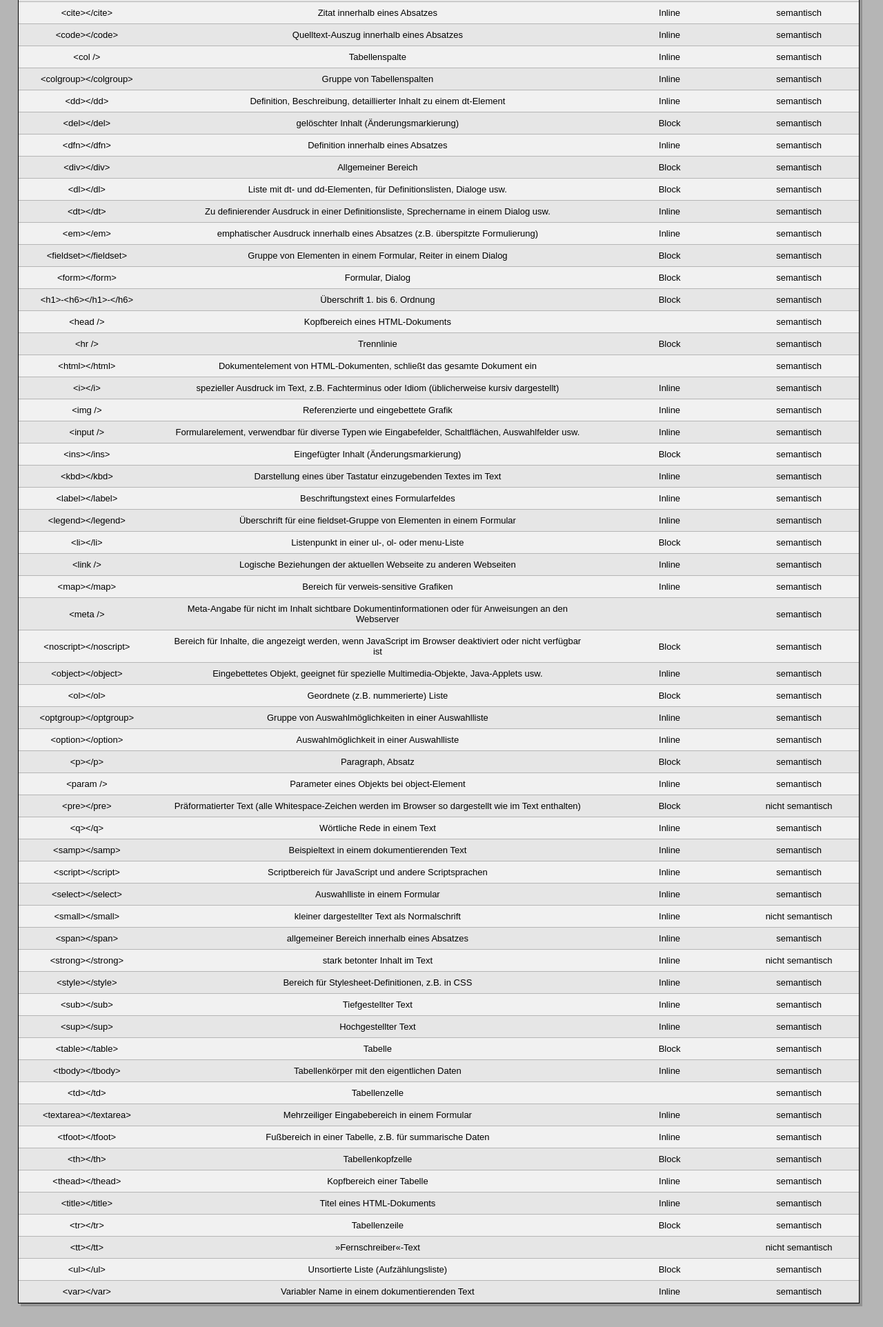
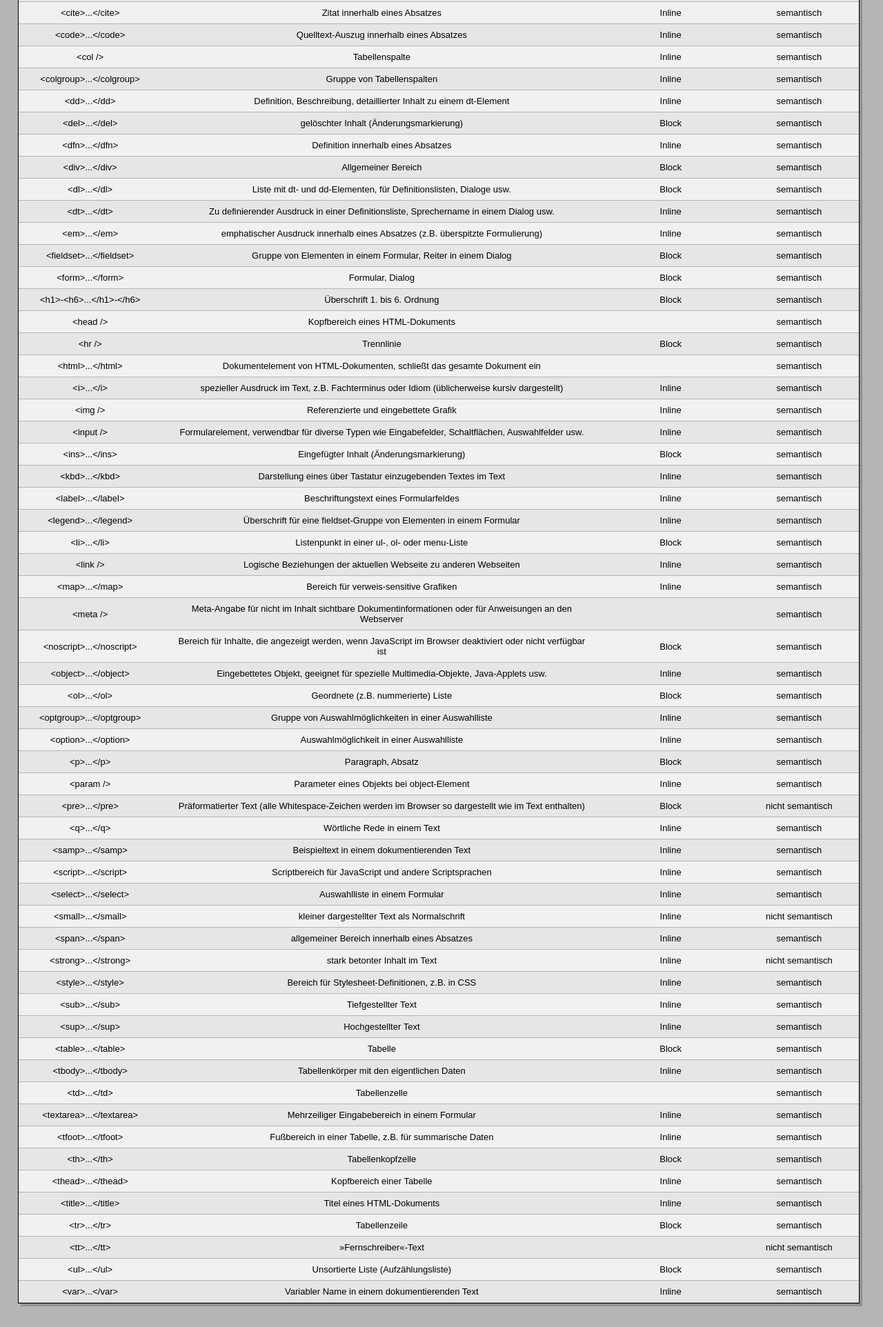
Before and after one commit to behoenig/hausaufgabe01, a plain HTML site: page index.html in a window 1280 px wide. Shown: the part 771-2695 px from the top of the page at 69% size. Drawn offline with Linux system fonts and the light colour scheme.

Commit message:
Hausaufgabe fertig

```diff
--- a/index.html
+++ b/index.html
@@ -35,26 +35,26 @@
    	</thead>
    	<tbody>
    		<tr>
-   			<td>&lt;a&gt;&lt;/a&gt;</td>
+   			<td>&lt;a&gt;...&lt;/a&gt;</td>
    			<td>Verweis (Hyperlink) und Anker für Verweise</td>
    			<td>Inline</td>
    			<td>semantisch</td>
    		</tr>
    		<tr class="alt">
-   			<td>&lt;abbr&gt;&lt;/abbr&gt;</td>
+   			<td>&lt;abbr&gt;...&lt;/abbr&gt;</td>
 
    			<td>Abkürzung</td>
    			<td>Inline</td>
    			<td>semantisch</td>
    		</tr>
    		<tr>
-   			<td>&lt;acronym&gt;&lt;/acronym&gt;</td>
+   			<td>&lt;acronym&gt;...&lt;/acronym&gt;</td>
    			<td>Akronym</td>
    			<td>     </td>
    			<td>semantisch</td>
    		</tr>
    		<tr class="alt">
-   			<td>&lt;address&gt;&lt;/address&gt;</td>
+   			<td>&lt;address&gt;...&lt;/address&gt;</td>
    			<td>Kontaktangabe zum Autor eines Inhalts (Credits)</td>
    			<td>Block</td>
    			<td>semantisch</td>
@@ -66,37 +66,37 @@
    			<td>semantisch</td>
    		</tr>
    		<tr class="alt">
-   			<td>&lt;b&gt;&lt;/b&gt;</td>
+   			<td>&lt;b&gt;...&lt;/b&gt;</td>
    			<td>Stilistische Hervorhebung im Text (üblicherweise fett dargestellt)</td>
    			<td>Inline</td>
    			<td>nicht semantisch;</td>
    		</tr>
    		<tr>
-   			<td>&lt;base&gt;&lt;/base&gt;</td>
+   			<td>&lt;base&gt;...&lt;/base&gt;</td>
    			<td>Basis-URL für Referenzen</td>
    			<td></td>
    			<td>semantisch</td>
    		</tr>
    		<tr class="alt">
-   			<td>&lt;bdo&gt;&lt;/bdo&gt;</td>
+   			<td>&lt;bdo&gt;...&lt;/bdo&gt;</td>
    			<td>Richtungsänderung bei bidirektionalem Text</td>
    			<td>Inline</td>
    			<td>semantisch</td>
    		</tr>
    		<tr>
-   			<td>&lt;big&gt;&lt;/big&gt;</td>
+   			<td>&lt;big&gt;...&lt;/big&gt;</td>
    			<td>Großschrift</td>
    			<td></td>
    			<td>nicht semantisch</td>
    		</tr>
    		<tr class="alt">
-   			<td>&lt;blockquote&gt;&lt;/blockquote&gt;</td>
+   			<td>&lt;blockquote&gt;...&lt;/blockquote&gt;</td>
    			<td>Zitat in Form eines eigenen Textabsatzes</td>
    			<td>Block</td>
    			<td>semantisch</td>
    		</tr>
    		<tr>
-   			<td>&lt;body&gt;&lt;/body&gt;</td>
+   			<td>&lt;body&gt;...&lt;/body&gt;</td>
    			<td>Inhaltsbereich eines HTML-Dokuments</td>
    			<td>Inline</td>
    			<td>semantisch</td>
@@ -108,25 +108,25 @@
    			<td>semantisch</td>
    		</tr>
    		<tr>
-   			<td>&lt;button&gt;&lt;/button&gt;</td>
+   			<td>&lt;button&gt;...&lt;/button&gt;</td>
    			<td>Schaltfläche in einem Formular</td>
    			<td>Inline</td>
    			<td>semantisch</td>
    		</tr>
    		<tr class="alt">
-   			<td>&lt;caption&gt;&lt;caption&gt;</td>
+   			<td>&lt;caption&gt;...&lt;caption&gt;</td>
    			<td>Tabellenüberschrift / -unterschrift</td>
    			<td>Inline</td>
    			<td>semantisch</td>
    		</tr>
    		<tr>
-   			<td>&lt;cite&gt;&lt;/cite&gt;</td>
+   			<td>&lt;cite&gt;...&lt;/cite&gt;</td>
    			<td>Zitat innerhalb eines Absatzes</td>
    			<td>Inline</td>
    			<td>semantisch</td>
    		</tr>
    		<tr class="alt">
-   			<td>&lt;code&gt;&lt;/code&gt;</td>
+   			<td>&lt;code&gt;...&lt;/code&gt;</td>
    			<td>Quelltext-Auszug innerhalb eines Absatzes</td>
    			<td>Inline</td>
    			<td>semantisch</td>
@@ -138,67 +138,67 @@
    			<td>semantisch</td>
    		</tr>
    		<tr class="alt">
-   			<td>&lt;colgroup&gt;&lt;/colgroup&gt;</td>
+   			<td>&lt;colgroup&gt;...&lt;/colgroup&gt;</td>
    			<td>Gruppe von Tabellenspalten</td>
    			<td>Inline</td>
    			<td>semantisch</td>
    		</tr>
    		<tr>
-   			<td>&lt;dd&gt;&lt;/dd&gt;</td>
+   			<td>&lt;dd&gt;...&lt;/dd&gt;</td>
    			<td>Definition, Beschreibung, detaillierter Inhalt zu einem dt-Element</td>
    			<td>Inline</td>
    			<td>semantisch</td>
    		</tr>
    		<tr class="alt">
-   			<td>&lt;del&gt;&lt;/del&gt;</td>
+   			<td>&lt;del&gt;...&lt;/del&gt;</td>
    			<td>gelöschter Inhalt (Änderungsmarkierung)</td>
    			<td>Block</td>
    			<td>semantisch</td>
    		</tr>
    		<tr>
-   			<td>&lt;dfn&gt;&lt;/dfn&gt;</td>
+   			<td>&lt;dfn&gt;...&lt;/dfn&gt;</td>
    			<td>Definition innerhalb eines Absatzes</td>
    			<td>Inline</td>
    			<td>semantisch</td>
    		</tr>
    		<tr class="alt">
-   			<td>&lt;div&gt;&lt;/div&gt;</td>
+   			<td>&lt;div&gt;...&lt;/div&gt;</td>
    			<td>Allgemeiner Bereich</td>
    			<td>Block</td>
    			<td>semantisch</td>
    		</tr>
    		<tr>
-   			<td>&lt;dl&gt;&lt;/dl&gt;</td>
+   			<td>&lt;dl&gt;...&lt;/dl&gt;</td>
    			<td>Liste mit dt- und dd-Elementen, für Definitionslisten, Dialoge usw.</td>
    			<td>Block</td>
    			<td>semantisch</td>
    		</tr>
    		<tr class="alt">
-   			<td>&lt;dt&gt;&lt;/dt&gt;</td>
+   			<td>&lt;dt&gt;...&lt;/dt&gt;</td>
    			<td>Zu definierender Ausdruck in einer Definitionsliste, Sprechername in einem Dialog usw.</td>
    			<td>Inline</td>
    			<td>semantisch</td>
    		</tr>
    		<tr>
-   			<td>&lt;em&gt;&lt;/em&gt;</td>
+   			<td>&lt;em&gt;...&lt;/em&gt;</td>
    			<td>emphatischer Ausdruck innerhalb eines Absatzes (z.B. überspitzte Formulierung)</td>
    			<td>Inline</td>
    			<td>semantisch</td>
    		</tr>
    		<tr class="alt">
-   			<td>&lt;fieldset&gt;&lt;/fieldset&gt;</td>
+   			<td>&lt;fieldset&gt;...&lt;/fieldset&gt;</td>
    			<td>Gruppe von Elementen in einem Formular, Reiter in einem Dialog</td>
    			<td>Block</td>
    			<td>semantisch</td>
    		</tr>
    		<tr>
-   			<td>&lt;form&gt;&lt;/form&gt;</td>
+   			<td>&lt;form&gt;...&lt;/form&gt;</td>
    			<td>Formular, Dialog</td>
    			<td>Block</td>
    			<td>semantisch</td>
    		</tr>
    		<tr class="alt">
-   			<td>&lt;h1&gt;-&lt;h6&gt;&lt;/h1&gt;-&lt;/h6&gt;</td>
+   			<td>&lt;h1&gt;-&lt;h6&gt;...&lt;/h1&gt;-&lt;/h6&gt;</td>
    			<td>Überschrift 1. bis 6. Ordnung</td>
    			<td>Block</td>
    			<td>semantisch</td>
@@ -216,13 +216,13 @@
    			<td>semantisch</td>
    		</tr>
    		<tr>
-   			<td>&lt;html&gt;&lt;/html&gt;</td>
+   			<td>&lt;html&gt;...&lt;/html&gt;</td>
    			<td>Dokumentelement von HTML-Dokumenten, schließt das gesamte Dokument ein</td>
    			<td></td>
    			<td>semantisch</td>
    		</tr>
    		<tr class="alt">
-   			<td>&lt;i&gt;&lt;/i&gt;</td>
+   			<td>&lt;i&gt;...&lt;/i&gt;</td>
    			<td>spezieller Ausdruck im Text, z.B. Fachterminus oder Idiom (üblicherweise kursiv dargestellt)</td>
    			<td>Inline</td>
    			<td>semantisch</td>
@@ -240,31 +240,31 @@
    			<td>semantisch</td>
    		</tr>
    		<tr>
-   			<td>&lt;ins&gt;&lt;/ins&gt;</td>
+   			<td>&lt;ins&gt;...&lt;/ins&gt;</td>
    			<td>Eingefügter Inhalt (Änderungsmarkierung)</td>
    			<td>Block</td>
    			<td>semantisch</td>
    		</tr>
    		<tr class="alt">
-   			<td>&lt;kbd&gt;&lt;/kbd&gt;</td>
+   			<td>&lt;kbd&gt;...&lt;/kbd&gt;</td>
    			<td>Darstellung eines über Tastatur einzugebenden Textes im Text</td>
    			<td>Inline</td>
    			<td>semantisch</td>
    		</tr>
    		<tr>
-   			<td>&lt;label&gt;&lt;/label&gt;</td>
+   			<td>&lt;label&gt;...&lt;/label&gt;</td>
    			<td>Beschriftungstext eines Formularfeldes</td>
    			<td>Inline</td>
    			<td>semantisch</td>
    		</tr>
    		<tr class="alt">
-   			<td>&lt;legend&gt;&lt;/legend&gt;</td>
+   			<td>&lt;legend&gt;...&lt;/legend&gt;</td>
    			<td>Überschrift für eine fieldset-Gruppe von Elementen in einem Formular</td>
    			<td>Inline</td>
    			<td>semantisch</td>
    		</tr>
    		<tr>
-   			<td>&lt;li&gt;&lt;/li&gt;</td>
+   			<td>&lt;li&gt;...&lt;/li&gt;</td>
    			<td>Listenpunkt in einer ul-, ol- oder menu-Liste</td>
    			<td>Block</td>
    			<td>semantisch</td>
@@ -276,7 +276,7 @@
    			<td>semantisch</td>
    		</tr>
    		<tr>
-   			<td>&lt;map&gt;&lt;/map&gt;</td>
+   			<td>&lt;map&gt;...&lt;/map&gt;</td>
    			<td>Bereich für verweis-sensitive Grafiken</td>
    			<td>Inline</td>
    			<td>semantisch</td>
@@ -288,37 +288,37 @@
    			<td>semantisch</td>
    		</tr>
    		<tr>
-   			<td>&lt;noscript&gt;&lt;/noscript&gt;</td>
+   			<td>&lt;noscript&gt;...&lt;/noscript&gt;</td>
    			<td>Bereich für Inhalte, die angezeigt werden, wenn JavaScript im Browser deaktiviert oder nicht verfügbar ist</td>
    			<td>Block</td>
    			<td>semantisch</td>
    		</tr>
    		<tr class="alt">
-   			<td>&lt;object&gt;&lt;/object&gt;</td>
+   			<td>&lt;object&gt;...&lt;/object&gt;</td>
    			<td>Eingebettetes Objekt, geeignet für spezielle Multimedia-Objekte, Java-Applets usw.</td>
    			<td>Inline</td>
    			<td>semantisch</td>
    		</tr>
    		<tr>
-   			<td>&lt;ol&gt;&lt;/ol&gt;</td>
+   			<td>&lt;ol&gt;...&lt;/ol&gt;</td>
    			<td>Geordnete (z.B. nummerierte) Liste</td>
    			<td>Block</td>
    			<td>semantisch</td>
    		</tr>
    		<tr class="alt">
-   			<td>&lt;optgroup&gt;&lt;/optgroup&gt;</td>
+   			<td>&lt;optgroup&gt;...&lt;/optgroup&gt;</td>
    			<td>Gruppe von Auswahlmöglichkeiten in einer Auswahlliste</td>
    			<td>Inline</td>
    			<td>semantisch</td>
    		</tr>
    		<tr>
-   			<td>&lt;option&gt;&lt;/option&gt;</td>
+   			<td>&lt;option&gt;...&lt;/option&gt;</td>
    			<td>Auswahlmöglichkeit in einer Auswahlliste</td>
    			<td>Inline</td>
    			<td>semantisch</td>
    		</tr>
    		<tr class="alt">
-   			<td>&lt;p&gt;&lt;/p&gt;</td>
+   			<td>&lt;p&gt;...&lt;/p&gt;</td>
    			<td>Paragraph, Absatz</td>
    			<td>Block</td>
    			<td>semantisch</td>
@@ -330,139 +330,139 @@
    			<td>semantisch</td>
    		</tr>
    		<tr class="alt">
-   			<td>&lt;pre&gt;&lt;/pre&gt;</td>
+   			<td>&lt;pre&gt;...&lt;/pre&gt;</td>
    			<td>Präformatierter Text (alle Whitespace-Zeichen werden im Browser so dargestellt wie im Text enthalten)</td>
    			<td>Block</td>
    			<td>nicht semantisch</td>
    		</tr>
    		<tr>
-   			<td>&lt;q&gt;&lt;/q&gt;</td>
+   			<td>&lt;q&gt;...&lt;/q&gt;</td>
    			<td>Wörtliche Rede in einem Text</td>
    			<td>Inline</td>
    			<td>semantisch</td>
    		</tr>
    		<tr class="alt">
-   			<td>&lt;samp&gt;&lt;/samp&gt;</td>
+   			<td>&lt;samp&gt;...&lt;/samp&gt;</td>
    			<td>Beispieltext in einem dokumentierenden Text</td>
    			<td>Inline</td>
    			<td>semantisch</td>
    		</tr>
    		<tr>
-   			<td>&lt;script&gt;&lt;/script&gt;</td>
+   			<td>&lt;script&gt;...&lt;/script&gt;</td>
    			<td>Scriptbereich für JavaScript und andere Scriptsprachen</td>
    			<td>Inline</td>
    			<td>semantisch</td>
    		</tr>
    		<tr class="alt">
-   			<td>&lt;select&gt;&lt;/select&gt;</td>
+   			<td>&lt;select&gt;...&lt;/select&gt;</td>
    			<td>Auswahlliste in einem Formular</td>
    			<td>Inline</td>
    			<td>semantisch</td>
    		</tr>
    		<tr>
-   			<td>&lt;small&gt;&lt;/small&gt;</td>
+   			<td>&lt;small&gt;...&lt;/small&gt;</td>
    			<td>kleiner dargestellter Text als Normalschrift</td>
    			<td>Inline</td>
    			<td>nicht semantisch</td>
    		</tr>
    		<tr class="alt">
-   			<td>&lt;span&gt;&lt;/span&gt;</td>
+   			<td>&lt;span&gt;...&lt;/span&gt;</td>
    			<td>allgemeiner Bereich innerhalb eines Absatzes</td>
    			<td>Inline</td>
    			<td>semantisch</td>
    		</tr>
    		<tr>
-   			<td>&lt;strong&gt;&lt;/strong&gt;</td>
+   			<td>&lt;strong&gt;...&lt;/strong&gt;</td>
    			<td>stark betonter Inhalt im Text</td>
    			<td>Inline</td>
    			<td>nicht semantisch</td>
    		</tr>
    		<tr class="alt">
-   			<td>&lt;style&gt;&lt;/style&gt;</td>
+   			<td>&lt;style&gt;...&lt;/style&gt;</td>
    			<td>Bereich für Stylesheet-Definitionen, z.B. in CSS</td>
    			<td>Inline</td>
    			<td>semantisch</td>
    		</tr>
    		<tr>
-   			<td>&lt;sub&gt;&lt;/sub&gt;</td>
+   			<td>&lt;sub&gt;...&lt;/sub&gt;</td>
    			<td>Tiefgestellter Text</td>
    			<td>Inline</td>
    			<td>semantisch</td>
    		</tr>
    		<tr class="alt">
-   			<td>&lt;sup&gt;&lt;/sup&gt;</td>
+   			<td>&lt;sup&gt;...&lt;/sup&gt;</td>
    			<td>Hochgestellter Text</td>
    			<td>Inline</td>
    			<td>semantisch</td>
    		</tr>
    		<tr>
-   			<td>&lt;table&gt;&lt;/table&gt;</td>
+   			<td>&lt;table&gt;...&lt;/table&gt;</td>
    			<td>Tabelle</td>
    			<td>Block</td>
    			<td>semantisch</td>
    		</tr>
    		<tr class="alt">
-   			<td>&lt;tbody&gt;&lt;/tbody&gt;</td>
+   			<td>&lt;tbody&gt;...&lt;/tbody&gt;</td>
    			<td>Tabellenkörper mit den eigentlichen Daten</td>
    			<td>Inline</td>
    			<td>semantisch</td>
    		</tr>
    		<tr>
-   			<td>&lt;td&gt;&lt;/td&gt;</td>
+   			<td>&lt;td&gt;...&lt;/td&gt;</td>
    			<td>Tabellenzelle</td>
    			<td></td>
    			<td>semantisch</td>
    		</tr>
    		<tr class="alt">
-   			<td>&lt;textarea&gt;&lt;/textarea&gt;</td>
+   			<td>&lt;textarea&gt;...&lt;/textarea&gt;</td>
    			<td>Mehrzeiliger Eingabebereich in einem Formular</td>
    			<td>Inline</td>
    			<td>semantisch</td>
    		</tr>
    		<tr>
-   			<td>&lt;tfoot&gt;&lt;/tfoot&gt;</td>
+   			<td>&lt;tfoot&gt;...&lt;/tfoot&gt;</td>
    			<td>Fußbereich in einer Tabelle, z.B. für summarische Daten</td>
    			<td>Inline</td>
    			<td>semantisch</td>
    		</tr>
    		<tr class="alt">
-   			<td>&lt;th&gt;&lt;/th&gt;</td>
+   			<td>&lt;th&gt;...&lt;/th&gt;</td>
    			<td>Tabellenkopfzelle</td>
    			<td>Block</td>
    			<td>semantisch</td>
    		</tr>
    		<tr>
-   			<td>&lt;thead&gt;&lt;/thead&gt;</td>
+   			<td>&lt;thead&gt;...&lt;/thead&gt;</td>
    			<td>Kopfbereich einer Tabelle</td>
    			<td>Inline</td>
    			<td>semantisch</td>
    		</tr>
    		<tr class="alt">
-   			<td>&lt;title&gt;&lt;/title&gt;</td>
+   			<td>&lt;title&gt;...&lt;/title&gt;</td>
    			<td>Titel eines HTML-Dokuments</td>
    			<td>Inline</td>
    			<td>semantisch</td>
    		</tr>
    		<tr>
-   			<td>&lt;tr&gt;&lt;/tr&gt;</td>
+   			<td>&lt;tr&gt;...&lt;/tr&gt;</td>
    			<td>Tabellenzeile</td>
    			<td>Block</td>
    			<td>semantisch</td>
    		</tr>
    		<tr class="alt">
-   			<td>&lt;tt&gt;&lt;/tt&gt;</td>
+   			<td>&lt;tt&gt;...&lt;/tt&gt;</td>
    			<td>»Fernschreiber«-Text</td>
    			<td></td>
    			<td>nicht semantisch</td>
    		</tr>
    		<tr>
-   			<td>&lt;ul&gt;&lt;/ul&gt;</td>
+   			<td>&lt;ul&gt;...&lt;/ul&gt;</td>
    			<td>Unsortierte Liste (Aufzählungsliste)</td>
    			<td>Block</td>
    			<td>semantisch</td>
    		</tr>
    		<tr class="alt">
-   			<td>&lt;var&gt;&lt;/var&gt;</td>
+   			<td>&lt;var&gt;...&lt;/var&gt;</td>
    			<td>Variabler Name in einem dokumentierenden Text</td>
    			<td>Inline</td>
    			<td>semantisch</td>
```
